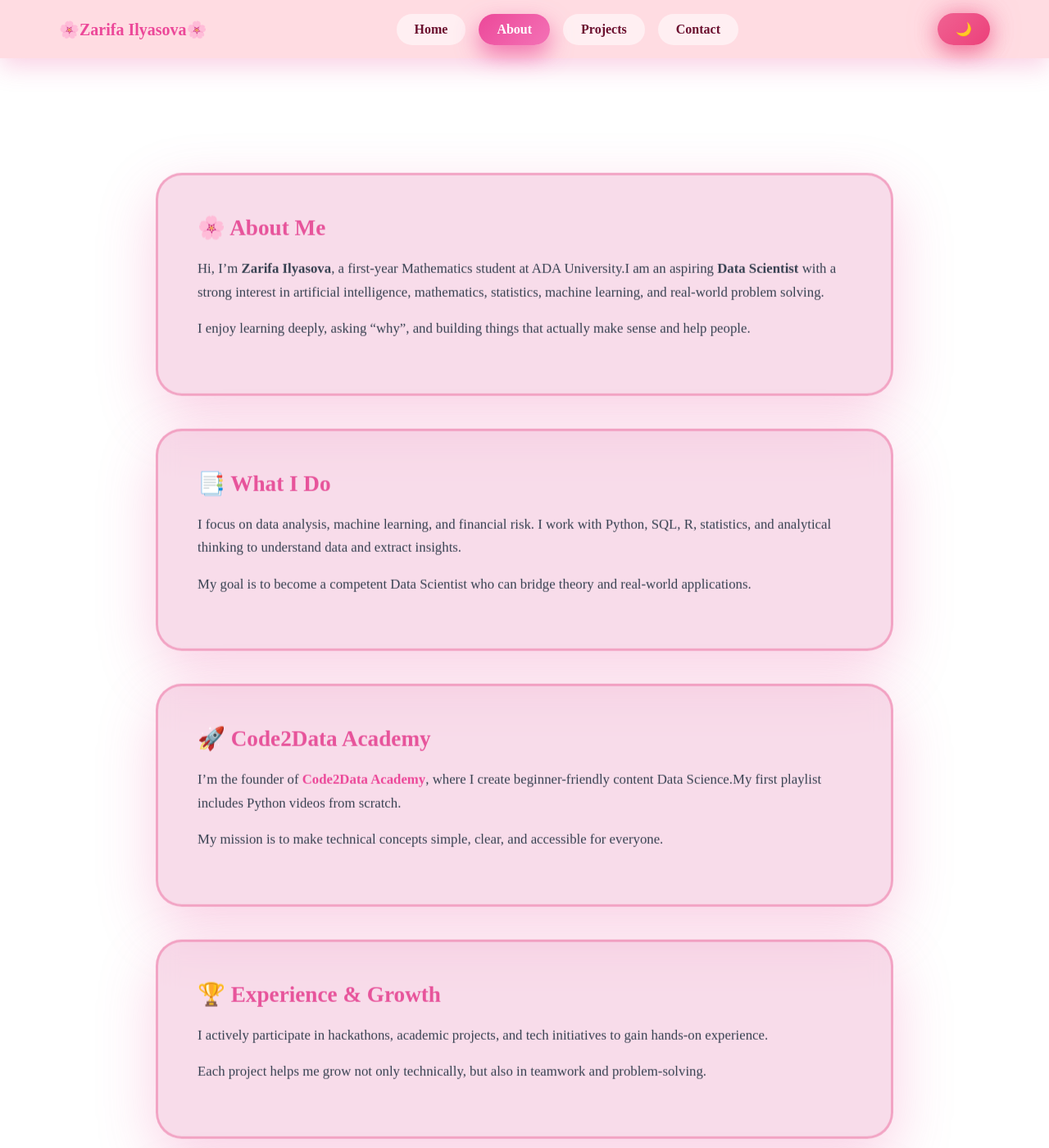
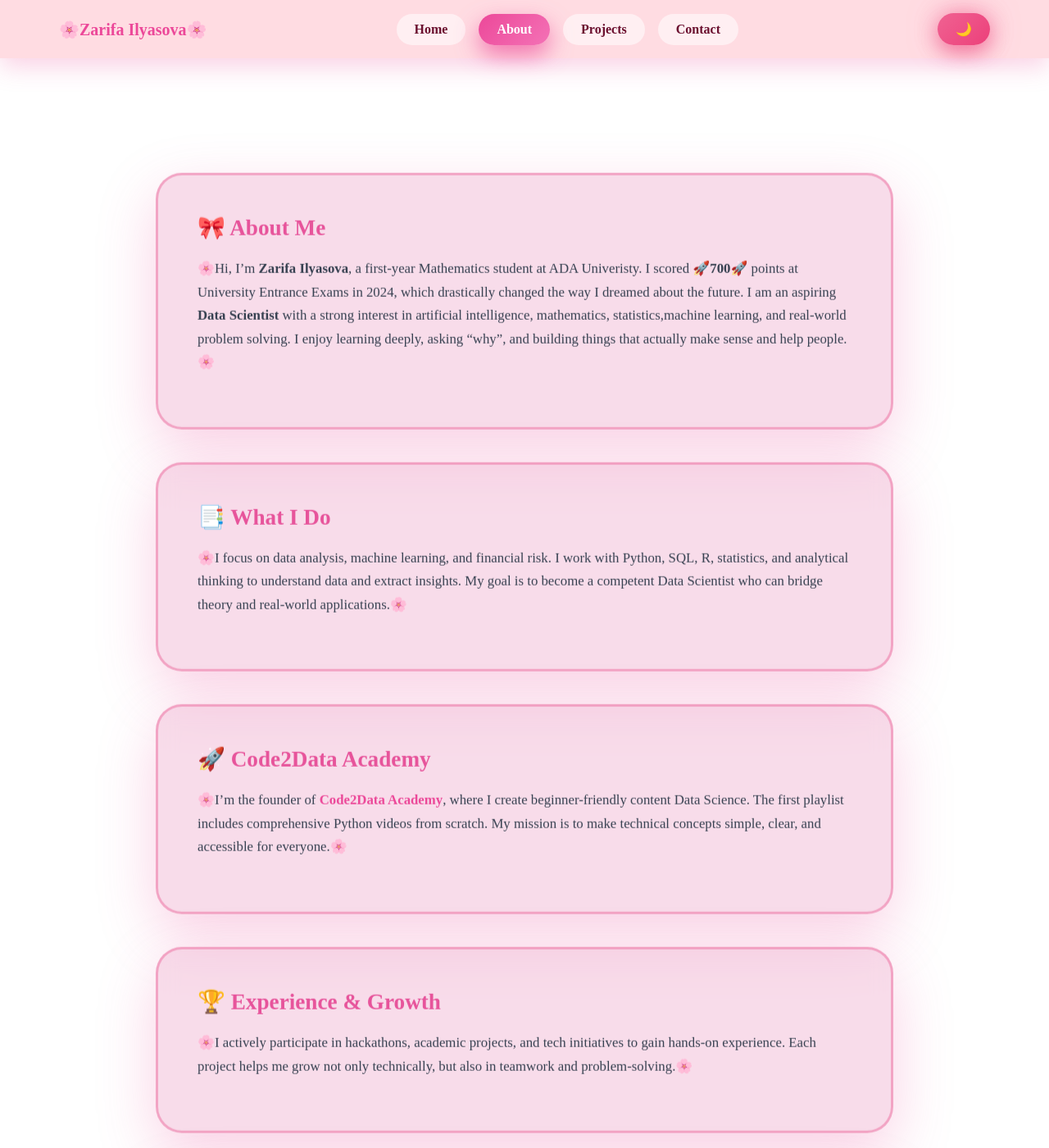
Before and after one commit to Code2DataAcademyofficial/SITE-Project-3, a Jekyll site: the page built from about.html, in a window 1280 px wide and 1400 px high. Shown: the whole window at 82% size. Built offline with Jekyll 4.4.1, drawn with Linux system fonts in a browser that asks for light colours; some of the changed text lies outside the part shown.

Commit message:
about me

```diff
--- a/about.html
+++ b/about.html
@@ -9,15 +9,11 @@ permalink: /about/
 
     <!-- ABOUT ME -->
     <div class="about-card floating-card">
-      <h2 class="about-title">🌸 About Me</h2>
+      <h2 class="about-title">🎀 About Me</h2>
       <p>
-        Hi, I’m <strong>Zarifa Ilyasova</strong>, a first-year Mathematics student at ADA University.I am an aspiring <strong>Data Scientist</strong>
-        with a strong interest in artificial intelligence, mathematics, statistics,
-        machine learning, and real-world problem solving.
-      </p>
-      <p>
-        I enjoy learning deeply, asking “why”, and building things
-        that actually make sense and help people.
+        🌸Hi, I’m <strong>Zarifa Ilyasova</strong>, a first-year Mathematics student at ADA Univeristy. I scored 🚀<strong>700</strong>🚀 points at University Entrance Exams in 2024, which drastically changed the way I dreamed about the future. I am an aspiring <strong>Data Scientist</strong>
+        with a strong interest in artificial intelligence, mathematics, statistics,machine learning, and real-world problem solving. I enjoy learning deeply, asking “why”, and building things
+        that actually make sense and help people.🌸
       </p>
     </div>
 
@@ -25,13 +21,9 @@ permalink: /about/
     <div class="about-card floating-card">
       <h2 class="about-title">📑 What I Do</h2>
       <p>
-        I focus on data analysis, machine learning, and financial risk.
-        I work with Python, SQL, R, statistics, and analytical thinking to
-        understand data and extract insights.
-      </p>
-      <p>
-        My goal is to become a competent Data Scientist who can bridge
-        theory and real-world applications.
+        🌸I focus on data analysis, machine learning, and financial risk. I work with Python, SQL, R, statistics, and analytical thinking to
+        understand data and extract insights. My goal is to become a competent Data Scientist who can bridge
+        theory and real-world applications.🌸
       </p>
     </div>
 
@@ -39,7 +31,7 @@ permalink: /about/
     <div class="about-card floating-card">
       <h2 class="about-title">🚀 Code2Data Academy</h2>
       <p>
-        I’m the founder of
+        🌸I’m the founder of
         <a
           href="https://www.youtube.com/@code2dataacademy"
           target="_blank"
@@ -47,11 +39,8 @@ permalink: /about/
         >
           Code2Data Academy
         </a>,
-        where I create beginner-friendly content Data Science.My first playlist includes Python videos from scratch.
-      </p>
-      <p>
-        My mission is to make technical concepts simple, clear,
-        and accessible for everyone.
+        where I create beginner-friendly content Data Science. The first playlist includes comprehensive Python videos from scratch. My mission is to make technical concepts simple, clear,
+        and accessible for everyone.🌸
       </p>
     </div>
 
@@ -59,20 +48,17 @@ permalink: /about/
     <div class="about-card floating-card">
       <h2 class="about-title">🏆 Experience & Growth</h2>
       <p>
-        I actively participate in hackathons, academic projects,
-        and tech initiatives to gain hands-on experience.
-      </p>
-      <p>
-        Each project helps me grow not only technically,
-        but also in teamwork and problem-solving.
+        🌸I actively participate in hackathons, academic projects,
+        and tech initiatives to gain hands-on experience. Each project helps me grow not only technically,
+        but also in teamwork and problem-solving.🌸
       </p>
     </div>
 
     <!-- CODECADEMY -->
     <div class="about-card floating-card">
-      <h2 class="about-title">💫 Codecademy</h2>
+      <h2 class="about-title">💻 Codecademy</h2>
       <p>
-        Here is my public
+        🌸Here is my public
         <a
           href="https://www.codecademy.com/profiles/array3464069058"
           target="_blank"
@@ -80,11 +66,13 @@ permalink: /about/
         >
           Codecademy
         </a>
-        profile, where I track my learning progress and completed courses.
-      </p>
+        profile, where I track my learning progress and completed courses.It reflects my continuous effort to strengthen my foundations
+        in Python and C programming languages.🌸
+    </div>
+    <div class="about-card floating-card">
+      <h2 class="about-title">🎹 Piano</h2>
       <p>
-        It reflects my continuous effort to strengthen my foundations
-        in Python, data science, and analytical thinking.
+        🌸Even though I have not taken any professional lessons, I play the piano in my spare time. I usually watch competent players' performances and try to imitate them, which calms me down and soothes my headache🌸
       </p>
     </div>
 
```
